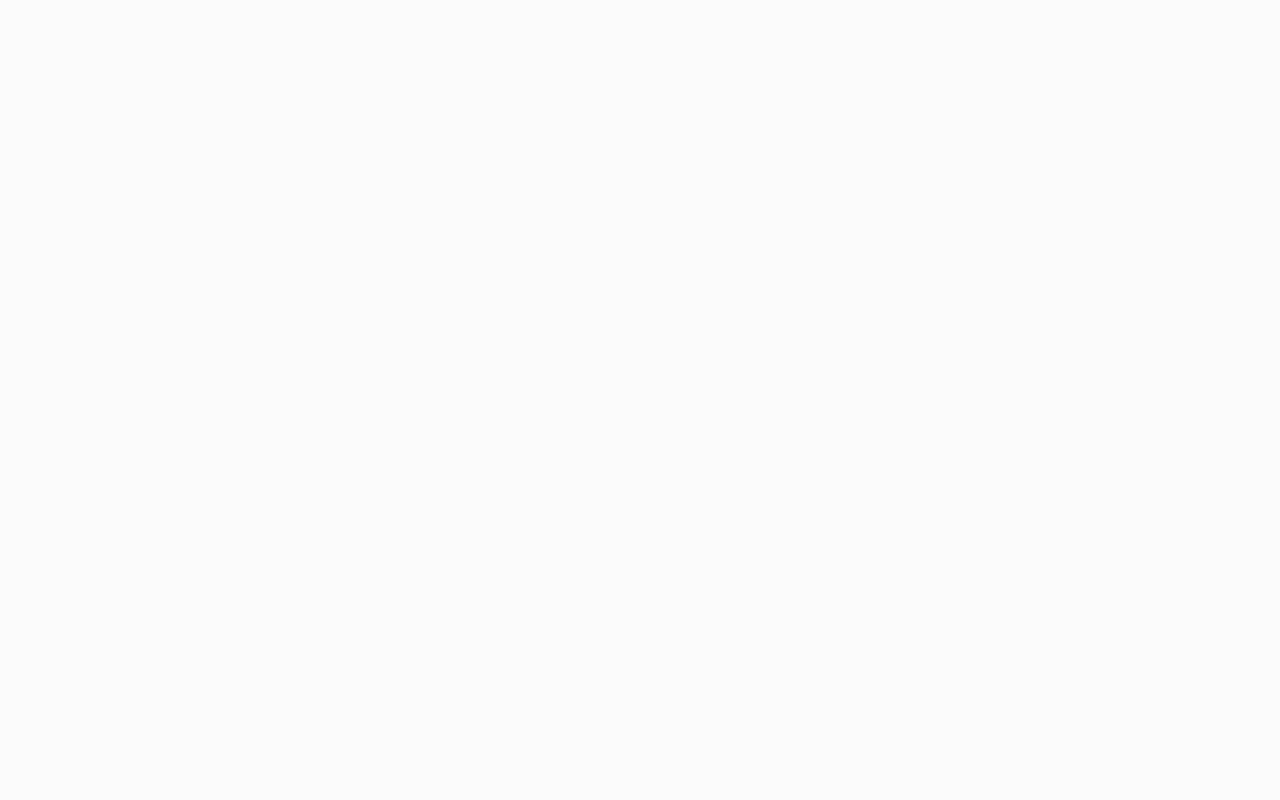
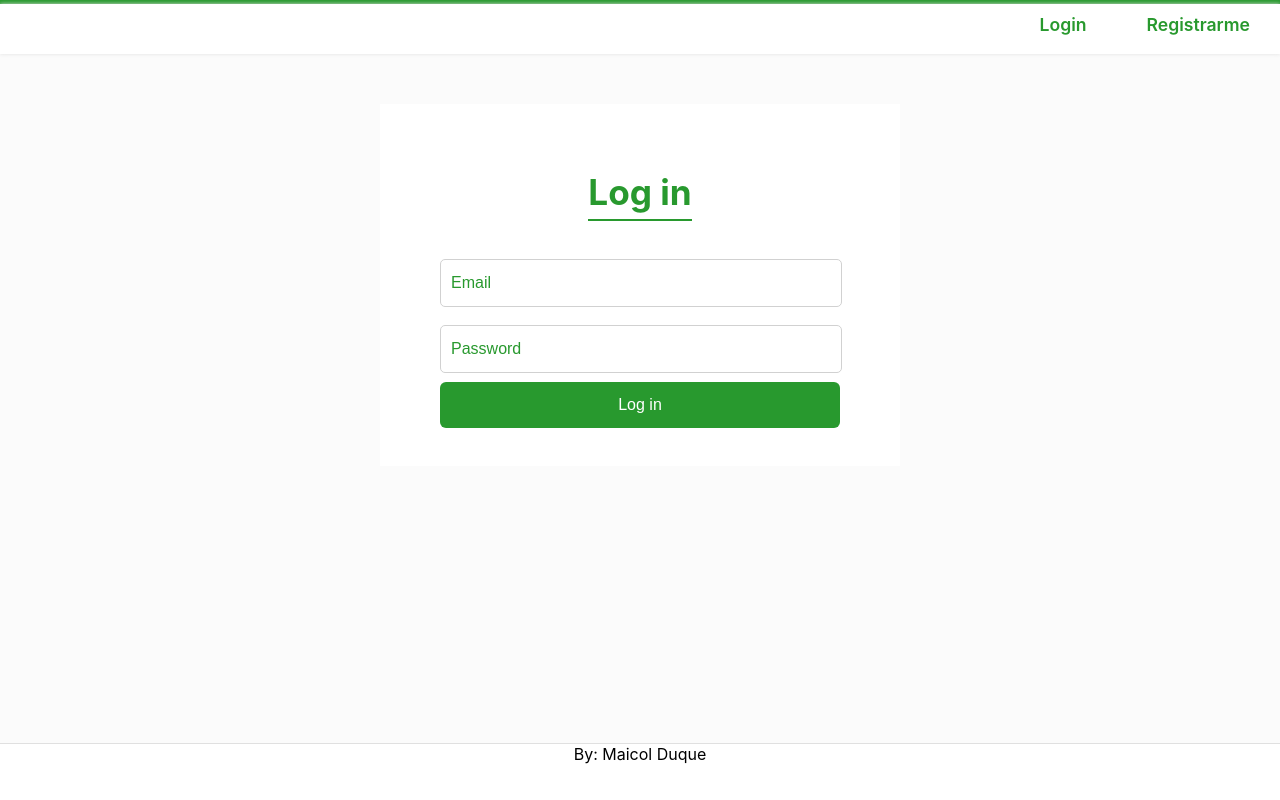
Before and after one commit to MaicolDuque/store-app, a React (Create React App) app: page / in a window 1280 px wide. Built offline with nearby package versions, Linux system fonts and the light colour scheme.

Commit message:
Add logout Configuration

```diff
--- a/src/components/Header/estilos.css
+++ b/src/components/Header/estilos.css
@@ -26,11 +26,16 @@
 
 .header-log a {
   text-decoration: none;
-  color: #838383;
+  color: #28992e;
+  font-size: 1.1em;
+  font-weight: 600;
+  border-bottom: 2px solid transparent;
+  transition: all 1s;
 }
 
 .header-log a:hover {
   color: #28992e;
+  border-bottom: 2px solid #28992e;
 }
 
 .header-responsive {
--- a/src/components/Header/index.js
+++ b/src/components/Header/index.js
@@ -3,7 +3,7 @@ import './estilos.css'
 import { useUsuario } from '../../context/user-context';
 
 export default ({ showHideMenu }) => {
-  const { user, setUser } = useUsuario();
+  const { logout } = useUsuario();
   const [showMenu, setShowMenu] = useState(false);
   const [classHeader, setClassHeader] = useState('header');
   useEffect(() => {
@@ -16,7 +16,7 @@ export default ({ showHideMenu }) => {
   }
 
   const logoutUser = () => {
-    setUser({status: 'success', error: null, user: null } );
+    logout();
   }
 
   return (
--- a/src/context/user-context.js
+++ b/src/context/user-context.js
@@ -6,7 +6,6 @@ import Spinner from '../components/Spinner';
 const UsuarioContext = React.createContext();
 
 function UsuarioProvider({ children }) {
-
   const [token, setToken] = useState(
     () => window.sessionStorage.getItem('token')
   )
@@ -16,8 +15,6 @@ function UsuarioProvider({ children }) {
     error: null,
     user: token,
   });
-
-
 
   const login = async ({ email, password }) => {
     setUser({ ...user, status: 'pending' })
@@ -50,9 +47,7 @@ function UsuarioProvider({ children }) {
       user,
       setUser
     }}  >
-      { token ? (
-        children
-      ): user.status === 'pending' ? (
+      {user.status === 'pending' ? (
         <Spinner />
       ) : user.status === 'error' ? (
         <div>
@@ -61,8 +56,9 @@ function UsuarioProvider({ children }) {
             <pre>{user.error.message}</pre>
           </div>
         </div>
-      ) : null }
-
+      ) : (
+            children
+      )}
     </UsuarioContext.Provider>
   )
 }
--- a/src/pages/Login/estilos.css
+++ b/src/pages/Login/estilos.css
@@ -26,6 +26,8 @@
   border-radius: 5px;
   border: 1px solid #d1d1d1;
   outline: none;
+  color: #28992e;
+  font-size: 1em;
 }
 
 .input-login::placeholder {
@@ -39,7 +41,8 @@
 .form-title {
   border-bottom: 2px solid #28992e;
   padding-bottom: 6px;
-  color: #838383;
+  color: #28992e;
+  font-size: 2.2em;
 }
 
 .form-submit {
```
